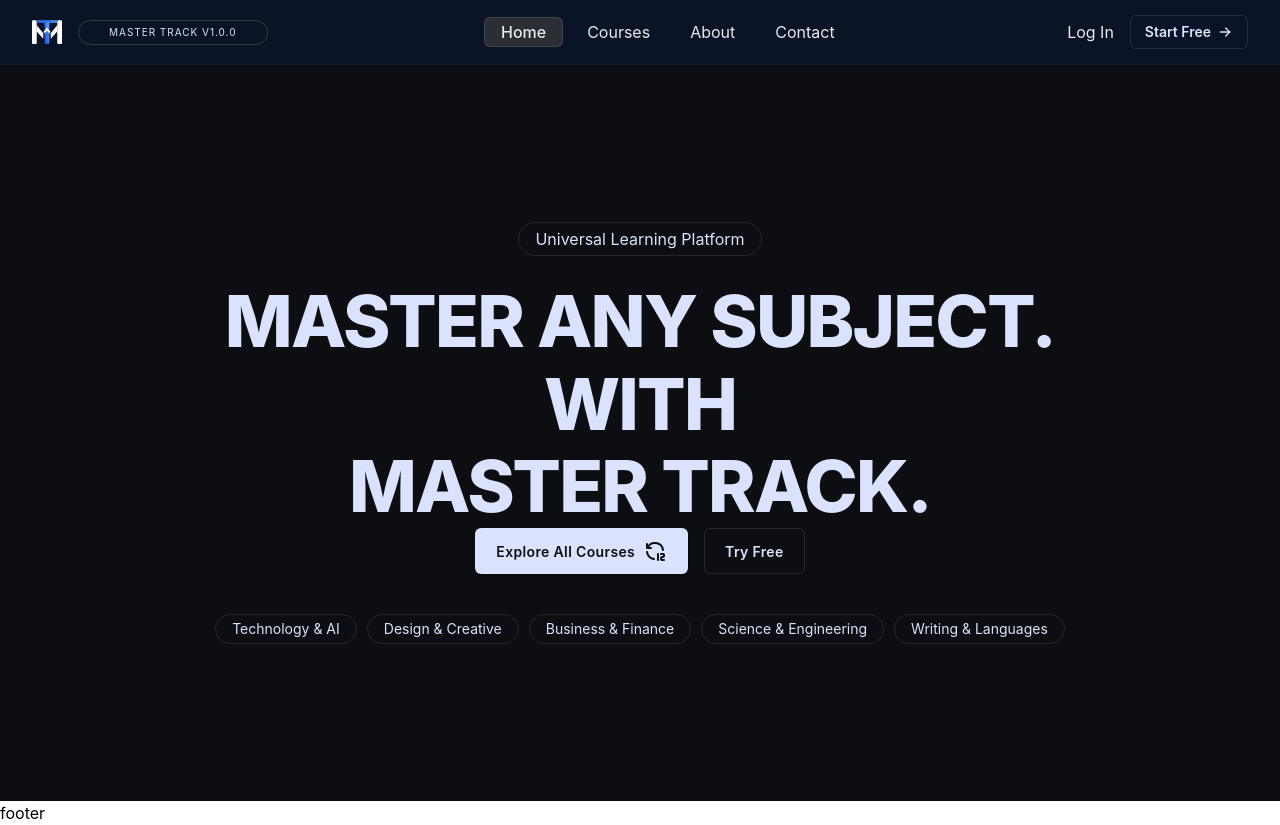
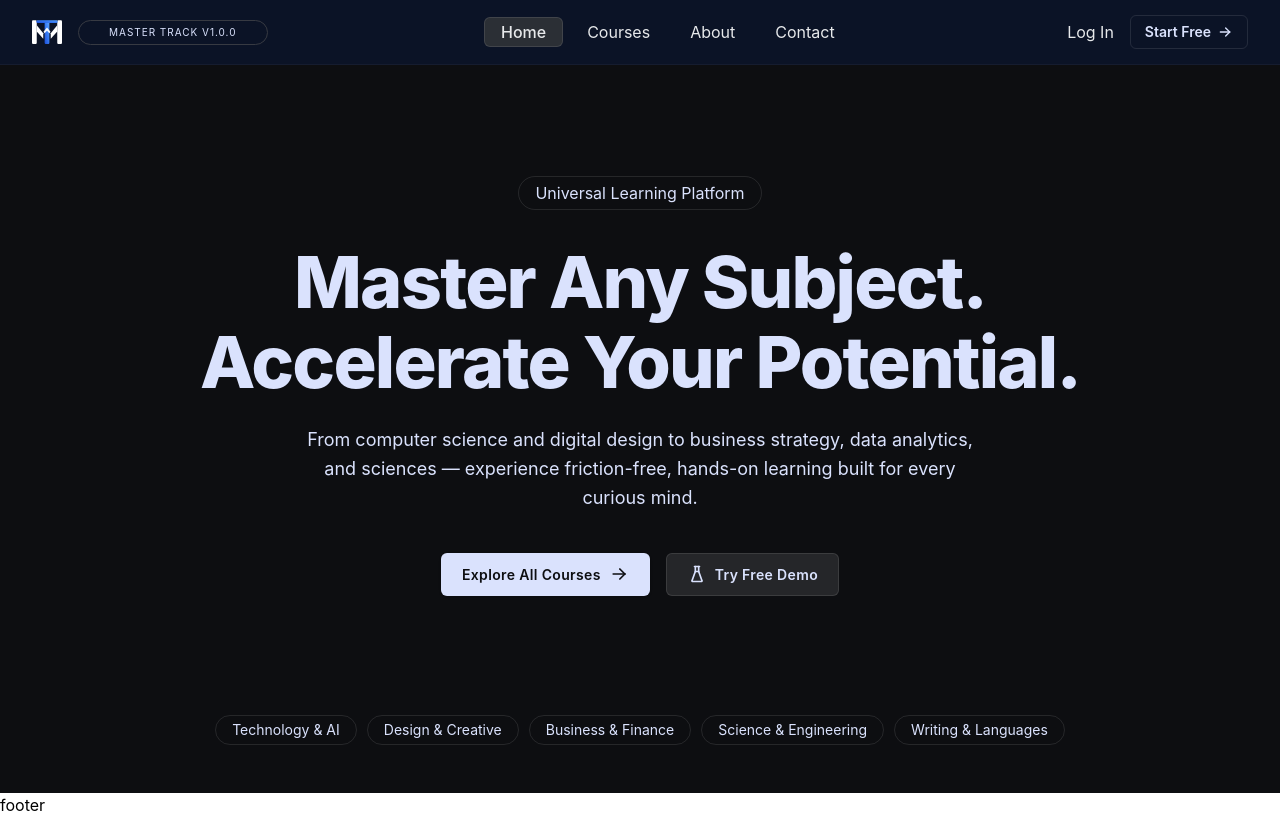
Before and after one commit to RaviGahire/lms-app, a React (Vite) app in the folder front-end/: page / in a window 1280 px wide. Built offline with nearby package versions, Linux system fonts and the light colour scheme.

Commit message:
feat: enhance Hero component with new action buttons and icons

```diff
--- a/front-end/src/pages/home/components/Hero.tsx
+++ b/front-end/src/pages/home/components/Hero.tsx
@@ -1,7 +1,8 @@
-import { Icon12Hours } from '@tabler/icons-react';
+import { IconArrowRight, IconFlask } from '@tabler/icons-react';
 import { HeroBadge } from '../../../shared/components/Badges';
 import { HeroBottomBadges } from '../../../shared/components/Badges/Badges';
 import { Button } from '../../../shared/components/Buttons/Buttons';
+import { useNavigate } from 'react-router-dom';
 
 export type BottomBadgeItem = {
   title: string;
@@ -16,45 +17,63 @@ export const Hero = () => {
     { title: 'Science & Engineering', path: '' },
     { title: 'Writing & Languages', path: '/' },
   ];
+
+  let navigate = useNavigate();
+
   return (
     <section
       aria-label="hero-section"
-      className="relative w-full bg-bg-primary text-text-highlight"
+      className="relative w-full text-text-highlight"
     >
-      <div className="mx-auto flex min-h-[calc(100vh-4rem)] max-w-7xl flex-col items-center justify-center px-4 py-16 sm:px-6 lg:px-8">
+      <div className="mx-auto flex min-h-[calc(100vh-4.5rem)] max-w-7xl flex-col items-center justify-between px-4 pt-10 pb-8 sm:px-6 lg:px-8">
+        <div className="flex flex-1 flex-col items-center justify-center text-center max-w-4xl w-full">
           {/* Top Badge */}
-        <div className="flex justify-center">
+          <div className="flex justify-center mb-6 sm:mb-8">
             <HeroBadge text="Universal Learning Platform" />
           </div>
 
           {/* Main Heading */}
-        <div className="mt-6 flex justify-center">
-          <h1 className="max-w-4xl text-center text-3xl font-extrabold uppercase tracking-tight sm:text-5xl md:text-6xl lg:text-7xl leading-tight sm:leading-tight lg:leading-[1.15]">
-            Master Any Subject. <br /> With <br /> Master Track.
+          <h1 className="text-4xl font-extrabold tracking-tight sm:text-6xl md:text-7xl leading-[1.1] text-text-highlight">
+            Master Any Subject. <br />
+            Accelerate Your Potential.
           </h1>
-        </div>
 
-        {/* btns */}
-        <div className="flex justify-between gap-4">
+          {/* Subtitle Description */}
+          <p className="mt-6 max-w-2xl text-base sm:text-lg text-text-subtle/80 leading-relaxed font-normal">
+            From computer science and digital design to business strategy, data
+            analytics, and sciences — experience friction-free, hands-on
+            learning built for every curious mind.
+          </p>
+
+          {/* Action Buttons */}
+          <div className="mt-8 sm:mt-10 flex flex-wrap items-center justify-center gap-4">
             {/* Explore Button */}
             <Button
-          id='explore btn'
+              id="explore-btn"
               label="Explore All Courses"
               size="md"
               variant="primary"
-            icon={<Icon12Hours/>}
+              icon={<IconArrowRight size={20} />}
               iconPosition="right"
-            iconSize={18}
               onClick={() => {
-              alert('hello');
+                navigate('/courses');
               }}
+              className="group:hover:transition-transform duration-150 ease-in-out group-hover:translate-x-1"
             />
 
-          <Button label="Try Free" size="md" variant="outline" />
+            {/* Start Free Button */}
+            <Button
+              id="start-free-btn"
+              label="Try Free demo"
+              icon={<IconFlask size={20} />}
+              size="md"
+              variant="secondary"
+            />
+          </div>
         </div>
 
         {/* Bottom Badges */}
-        <div className="mt-8 sm:mt-10 flex w-full justify-center">
+        <div className="mt-12 w-full hidden md:flex justify-center pb-2 sm:pb-4">
           <HeroBottomBadges badges={badgeItems} />
         </div>
       </div>
```
Lines whose indentation alone changed are shown as unchanged.
